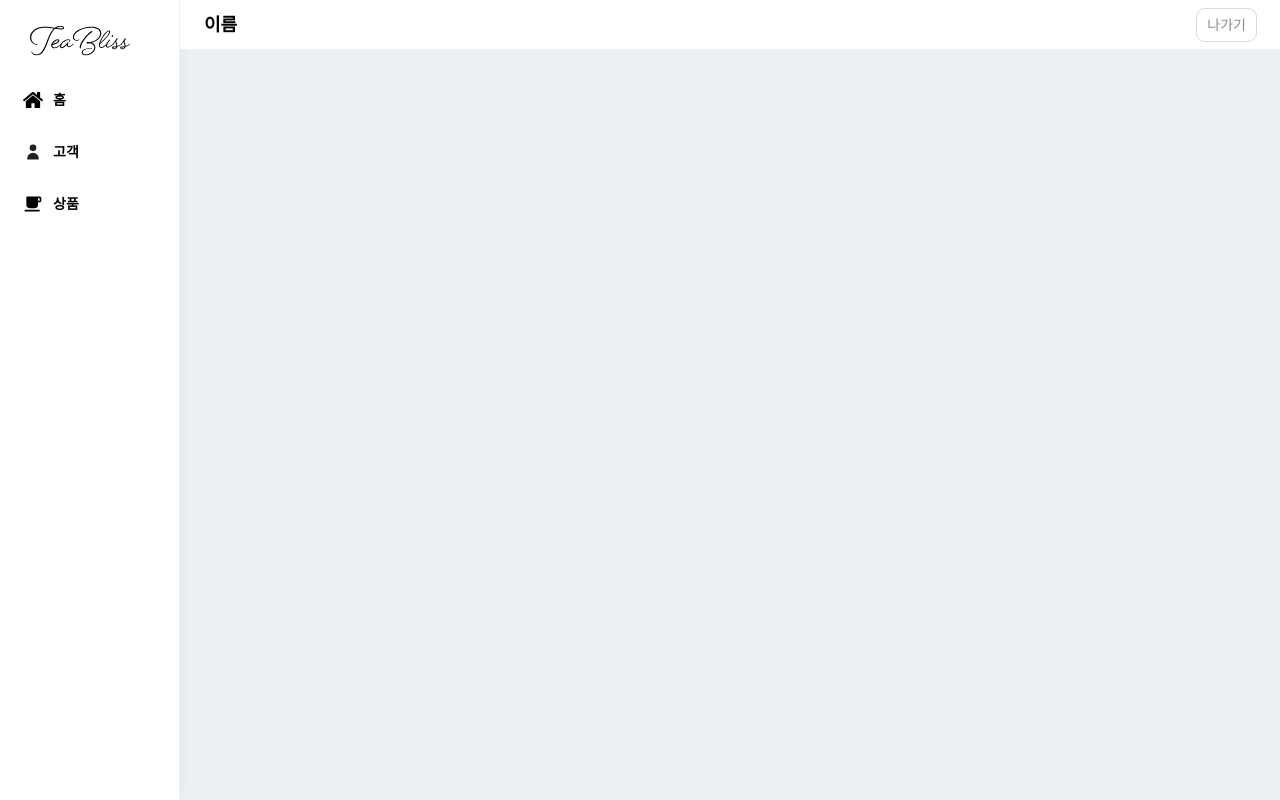
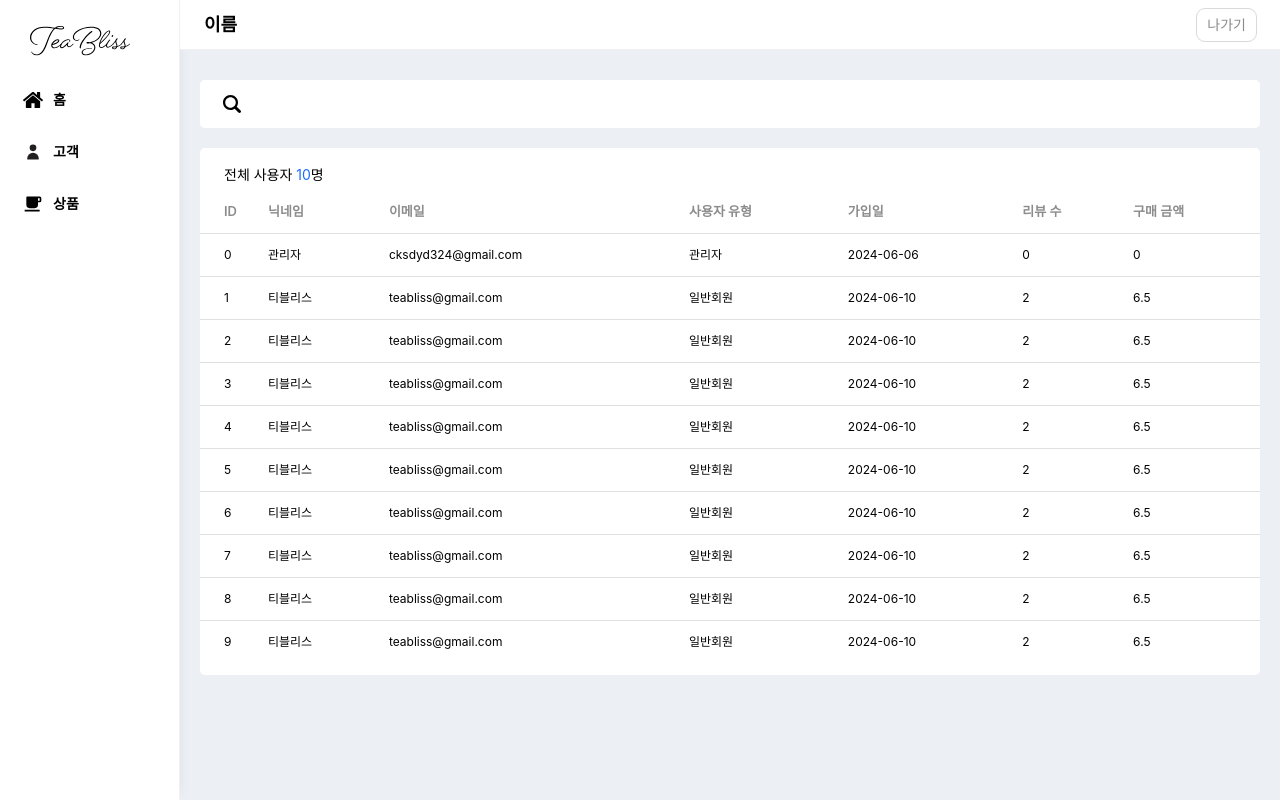
Before and after one commit to Tea-Bliss/FE_Tea_Bliss, a Next.js app: page /admin/customer in a window 1280 px wide. Built offline with nearby package versions, Linux system fonts and the light colour scheme.

Commit message:
feat: 고객 목록 표 작성

```diff
--- a/src/components/page-layout/adminLayout/AdminLayout.module.scss
+++ b/src/components/page-layout/adminLayout/AdminLayout.module.scss
@@ -1,6 +1,6 @@
 .main {
   margin-left: 18rem;
-  padding: 7rem 2rem 2rem 2rem;
+  padding: 8rem 2rem 2rem 2rem;
   height: 100vh;
   background-color: #ecf0f4;
 }
--- a/src/components/page-layout/adminLayout/components/AdminCustomerPage/AdminCustomerPage.module.scss
+++ b/src/components/page-layout/adminLayout/components/AdminCustomerPage/AdminCustomerPage.module.scss
@@ -0,0 +1,72 @@
+.searchBarContainer {
+  margin-bottom: 2rem;
+  position: relative;
+
+  .searchBar {
+    padding: 0 5rem 0 6.4rem;
+    width: 100%;
+    height: 4.8rem;
+    background-color: $black-1;
+    border-radius: 0.5rem;
+  }
+
+  .searchIcon {
+    position: absolute;
+    top: 25%;
+    left: 2rem;
+  }
+}
+
+.userList {
+  @include flexSort(column, null, null, 0);
+  padding: 1.2rem 0;
+  background-color: $black-1;
+  border-radius: 0.5rem;
+
+  .userCount {
+    padding: 0 1.2rem 0 2.4rem;
+    @include font(1.4rem, 400, 3rem);
+
+    .number {
+      @include font(1.4rem, 400, 3rem);
+      color: #1a6dff;
+    }
+  }
+
+  .table {
+    display: table;
+    width: 100%;
+    border-collapse: separate;
+
+    .row {
+      display: table-row;
+      cursor: pointer;
+
+      &:last-child .cell {
+        border-bottom: none;
+      }
+    }
+
+    .cell {
+      display: table-cell;
+      padding: 1.5rem 0.8rem;
+      border-bottom: 1px solid #e0e0e0;
+      @include font(1.2rem, 400, 1.2rem);
+
+      &:first-child {
+        padding-left: 2.4rem;
+        width: 6rem;
+      }
+    }
+
+    .header {
+      font-weight: 700;
+      cursor: default;
+
+      .cell {
+        @include font(1.3rem, 600, 1.3rem);
+        color: $black-7;
+      }
+    }
+  }
+}
--- a/src/components/page-layout/adminLayout/components/AdminCustomerPage/index.tsx
+++ b/src/components/page-layout/adminLayout/components/AdminCustomerPage/index.tsx
@@ -1,13 +1,94 @@
+'use client';
+
+import { ChangeEvent, KeyboardEventHandler, useState } from 'react';
+
 import classNames from 'classnames/bind';
 
+import Image from 'next/image';
+
 import styles from '@/components/page-layout/adminLayout/components/AdminCustomerPage/AdminCustomerPage.module.scss';
+import User from '@/components/page-layout/adminLayout/types/userType';
 
 const cn = classNames.bind(styles);
 
+const mockUser = {
+  nickName: '티블리스',
+  email: 'teabliss@gmail.com',
+  userType: '일반회원',
+  createdAt: '2024-06-10',
+  reviewCount: 2,
+  purchaseAmount: 6.5,
+};
+
+const mockUsers = [
+  {
+    id: 0,
+    nickName: '관리자',
+    email: 'cksdyd324@gmail.com',
+    userType: '관리자',
+    createdAt: '2024-06-06',
+    reviewCount: 0,
+    purchaseAmount: 0,
+  },
+  ...Array.from({ length: 9 }, (_, i) => ({
+    id: i + 1,
+    ...mockUser,
+  })),
+] as User[];
+
 export default function AdminCustomerPage() {
+  const [users, setUsers] = useState<User[]>(mockUsers);
+  const [searchValue, setSearchValue] = useState<string>('');
+
+  const handleChange = (e: ChangeEvent<HTMLInputElement>) => {
+    setSearchValue(e.target.value);
+  };
+
+  const handleEnter: KeyboardEventHandler = (e) => {
+    if (e.keyCode === 13) {
+      if (!searchValue) {
+        setUsers(mockUsers);
+        return;
+      }
+
+      setUsers(mockUsers.filter((user) => user.email.includes(searchValue) || user.nickName.includes(searchValue)));
+    }
+  };
+
   return (
-    <div>
-      <div></div>
+    <div className={cn('container')}>
+      <div className={cn('searchBarContainer')}>
+        <Image src="/icons/search.svg" alt="검색하기" width={24} height={24} className={cn('searchIcon')} />
+        <input className={cn('searchBar')} value={searchValue} onChange={handleChange} onKeyUp={handleEnter} />
+      </div>
+
+      <div className={cn('userList')}>
+        <div className={cn('userCount')}>
+          전체 사용자 <span className={cn('number')}>{users.length}</span>명
+        </div>
+        <ul className={cn('table')}>
+          <li className={cn('row', 'header')}>
+            <div className={cn('cell')}>ID</div>
+            <div className={cn('cell')}>닉네임</div>
+            <div className={cn('cell')}>이메일</div>
+            <div className={cn('cell')}>사용자 유형</div>
+            <div className={cn('cell')}>가입일</div>
+            <div className={cn('cell')}>리뷰 수</div>
+            <div className={cn('cell')}>구매 금액</div>
+          </li>
+          {users.map((user) => (
+            <li key={user.id} className={cn('row')}>
+              <div className={cn('cell')}>{user.id}</div>
+              <div className={cn('cell')}>{user.nickName}</div>
+              <div className={cn('cell')}>{user.email}</div>
+              <div className={cn('cell')}>{user.userType}</div>
+              <div className={cn('cell')}>{user.createdAt}</div>
+              <div className={cn('cell')}>{user.reviewCount}</div>
+              <div className={cn('cell')}>{user.purchaseAmount}</div>
+            </li>
+          ))}
+        </ul>
+      </div>
     </div>
   );
 }
--- /dev/null
+++ b/src/components/page-layout/adminLayout/types/userType.ts
@@ -0,0 +1,11 @@
+type UserType = '일반회원' | '관리자';
+
+export default interface User {
+  id: number;
+  nickName: string;
+  email: string;
+  userType: UserType;
+  createdAt: string;
+  reviewCount: number;
+  purchaseAmount: number;
+}
--- a/src/components/page-layout/myBlendingLayout/contexts/myBlendingContext.tsx
+++ b/src/components/page-layout/myBlendingLayout/contexts/myBlendingContext.tsx
@@ -1,6 +1,7 @@
 'use client';
 
 import { Dispatch, ReactNode, SetStateAction, createContext, useContext, useEffect, useMemo, useState } from 'react';
+
 import TeaType from '../types/teaType';
 
 type Filter = {
```
Also changed, not shown: public/icons/search.svg (added).
